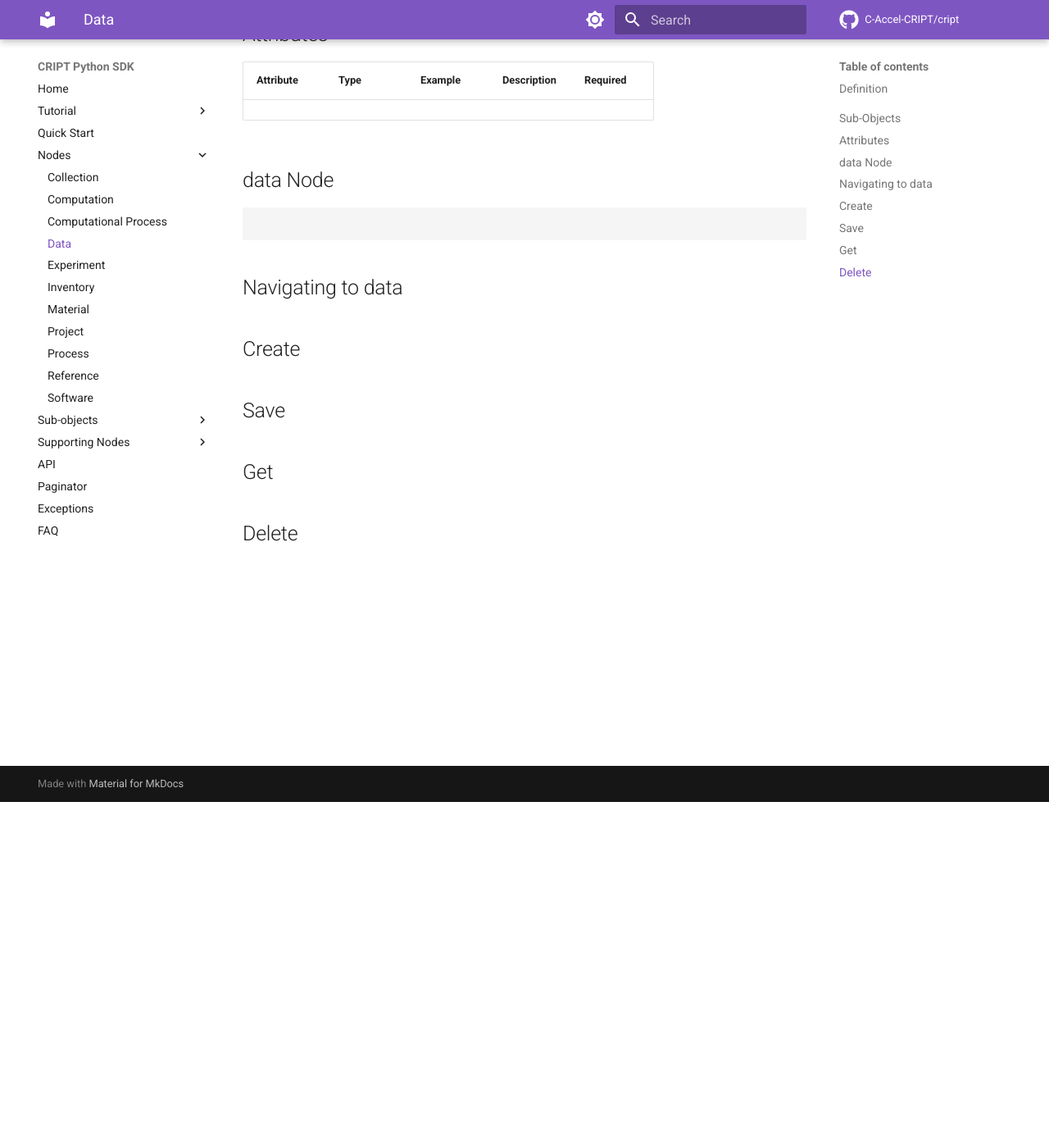
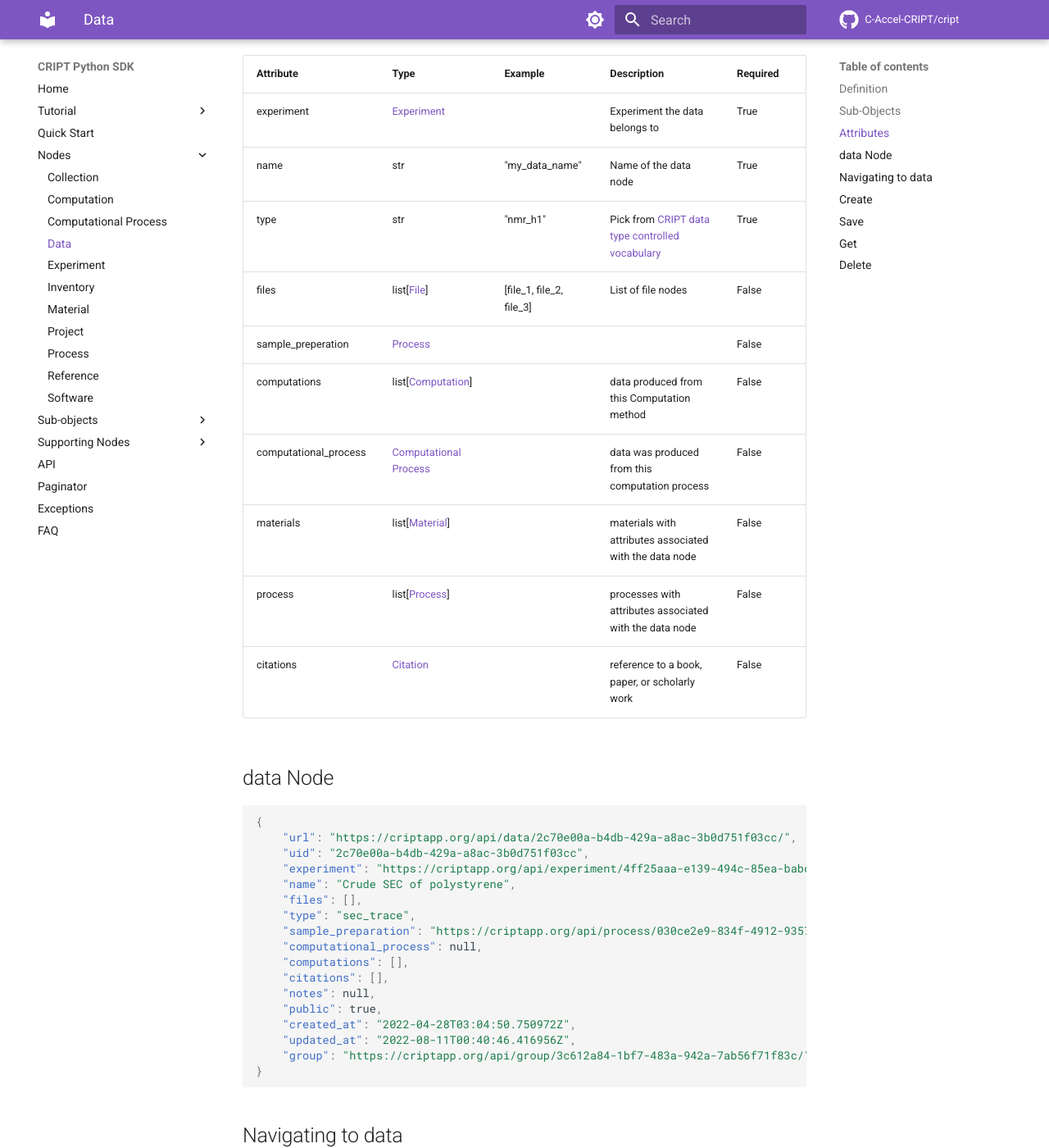
Before and after one commit to C-Accel-CRIPT/sdk-archive, an MkDocs documentation site: the page built from docs/nodes/data.md, in a window 1280 px wide and 1400 px high, scrolled down 422 px. Shown: the whole window at 82% size. Built offline with MkDocs 1.6.1 and Material for MkDocs 9.7.7, drawn with Linux system fonts in a browser that asks for light colours; comment, search, counter and statistics services are not loaded; some of the changed text lies outside the part shown.

````diff
--- a/docs/nodes/data.md
+++ b/docs/nodes/data.md
@@ -2,9 +2,7 @@
 
 ## Definition
 
-
-
-##
+The data node contains the meta-data to describe data that is beyond a single value i.e. n-dimensional data.
 
 
 ## Sub-Objects
@@ -13,24 +11,82 @@
 
 ## Attributes
 
-| Attribute | Type | Example                        | Description                     | Required |
-|-----------|------|--------------------------------|---------------------------------|----------|
-
+| Attribute             | Type                                                | Example                  | Description                                                                             | Required |
+|-----------------------|-----------------------------------------------------|--------------------------|-----------------------------------------------------------------------------------------|----------|
+| experiment            | [Experiment](experiment.md)                         |                          | Experiment the data belongs to                                                          | True     |
+| name                  | str                                                 | "my_data_name"           | Name of the data node                                                                   | True     |
+| type                  | str                                                 | "nmr_h1"                 | Pick from [CRIPT data type controlled vocabulary](https://criptapp.org/keys/data-type/) | True     |
+| files                 | list[[File](../supporting_nodes/file.md)]           | [file_1, file_2, file_3] | List of file nodes                                                                      | False    |
+| sample_preperation    | [Process](process.md)                               |                          |                                                                                         | False    |
+| computations          | list[[Computation](computation.md)]                 |                          | data produced from this Computation method                                              | False    |
+| computational_process | [Computational Process](./computational_process.md) |                          | data was produced from this computation process                                         | False    |
+| materials             | list[[Material](./material.md)]                     |                          | materials with attributes associated with the data node                                 | False    |
+| process               | list[[Process](./process.md)]                       |                          | processes with attributes associated with the data node                                 | False    |
+| citations             | [Citation](../subobjects/citation.md)               |                          | reference to a book, paper, or scholarly work                                           | False    |
 
 ## data Node
 
 ```json
-
+{
+    "url": "https://criptapp.org/api/data/2c70e00a-b4db-429a-a8ac-3b0d751f03cc/",
+    "uid": "2c70e00a-b4db-429a-a8ac-3b0d751f03cc",
+    "experiment": "https://criptapp.org/api/experiment/4ff25aaa-e139-494c-85ea-babca0a4c24c/",
+    "name": "Crude SEC of polystyrene",
+    "files": [],
+    "type": "sec_trace",
+    "sample_preparation": "https://criptapp.org/api/process/030ce2e9-834f-4912-9357-e589b1d1e7c1/",
+    "computational_process": null,
+    "computations": [],
+    "citations": [],
+    "notes": null,
+    "public": true,
+    "created_at": "2022-04-28T03:04:50.750972Z",
+    "updated_at": "2022-08-11T00:40:46.416956Z",
+    "group": "https://criptapp.org/api/group/3c612a84-1bf7-483a-942a-7ab56f71f83c/"
+}
 ```
 
 
 
 ## Navigating to data
+`Data` can be easily found on <a href="https://criptapp.org" target="_blank">CRIPT</a> home screen in the
+<a href="https://criptapp.org/data/" target="_blank">Data link</a>
 
 ## Create
+```python
+expt = cript.Experiment.get(uid="e8ab6e1d-fd39-44c3-ac34-4d0a32296327")
+
+my_data = cript.Data(
+    experiment=expt,
+    name="My data",
+    type="sec_trace",
+)
+```
 
 ## Save
+```python
+my_data.save()
+```
 
 ## Get
+**_Get Project Node via UID:_**
+```python
+my_data = cript.Data.get(url="163cdec2-4f52-4a2c-8438-dc7f1c844fe9")
+```
+
+**_Get Project Node via URL:_**
+```python
+my_data = cript.Data.get(url="https://criptapp.org/data/163cdec2-4f52-4a2c-8438-dc7f1c844fe9/")
+```
+
+**_Get Project Node via Name:_**
+```python
+expt = cript.Experiment.get(uid="e8ab6e1d-fd39-44c3-ac34-4d0a32296327")
+my_data = cript.Data.get(url="https://criptapp.org/data/163cdec2-4f52-4a2c-8438-dc7f1c844fe9/", experiment=expt)
+```
 
 ## Delete
+
+```python
+my_data.delete()
+```
````
Also changed, not shown: docs/faq.md (+5 -0 lines).
